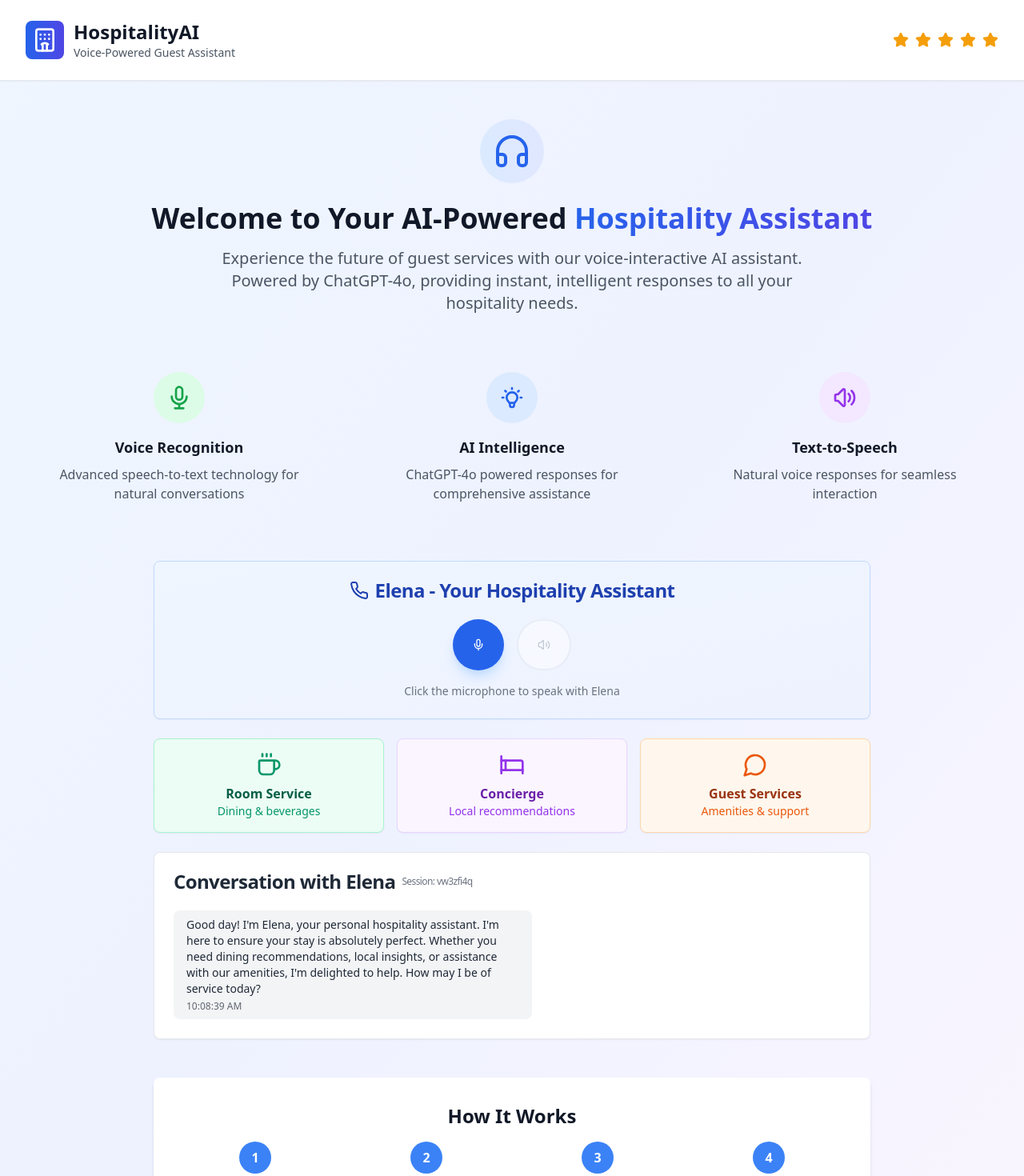
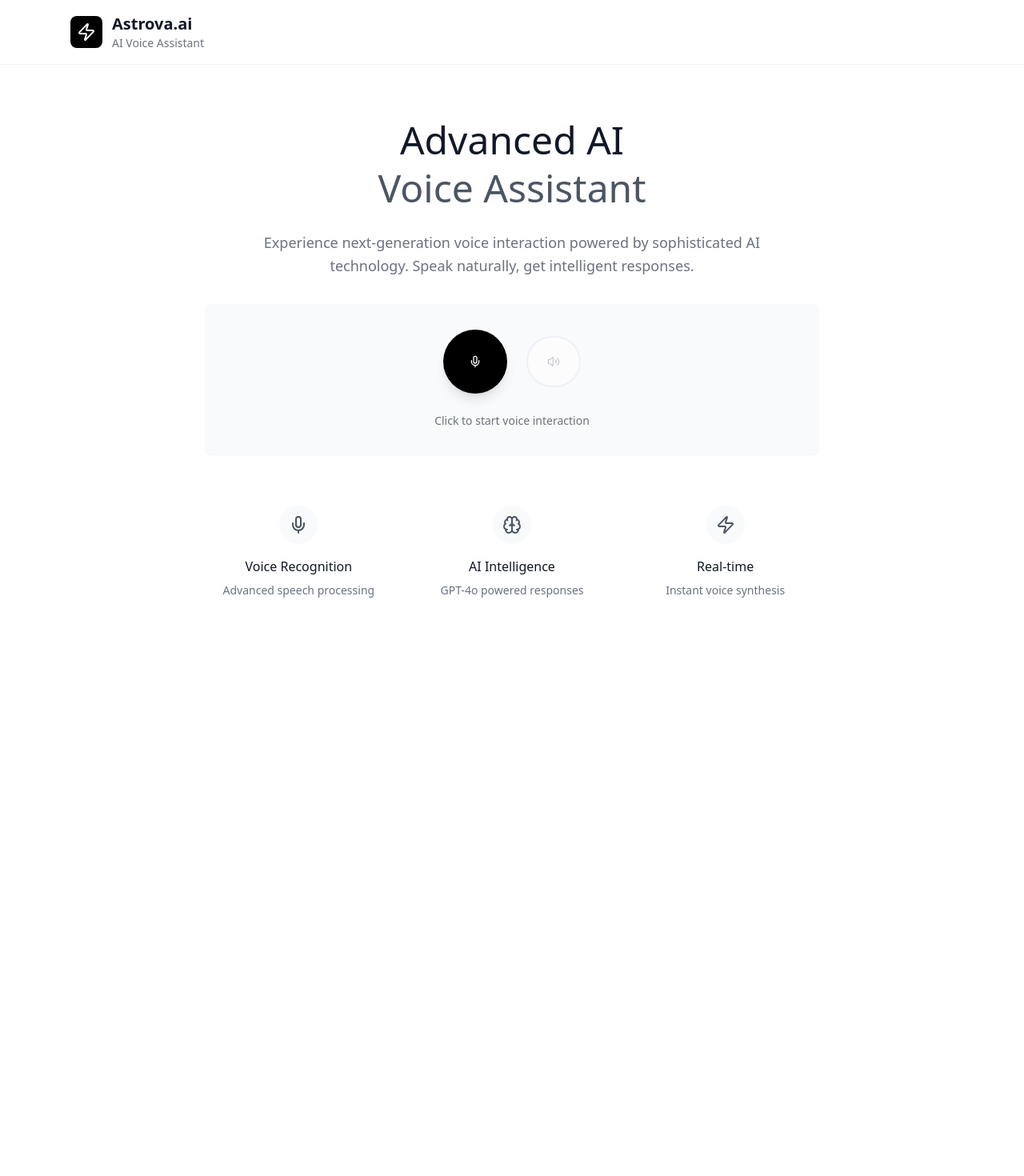
Before and after one commit to Kartik-Singhal26/chatty-host-pal, a React (Vite) app: page / in a window 1280 px wide. Shown: the top 1470 px of the page at 80% size. After the commit the page ends 812 px from the top, so only its background shows below. Built offline with nearby package versions, Linux system fonts and the light colour scheme.

Commit message:
Rename app and update UI
Rename the application and domain to astrova.ai. Update the UI to be minimal, modern, and sleek.

```diff
--- a/index.html
+++ b/index.html
@@ -1,19 +1,20 @@
+
 <!DOCTYPE html>
 <html lang="en">
   <head>
     <meta charset="UTF-8" />
     <meta name="viewport" content="width=device-width, initial-scale=1.0" />
-    <title>chatty-host-pal</title>
-    <meta name="description" content="Lovable Generated Project" />
-    <meta name="author" content="Lovable" />
+    <title>Astrova.ai - AI Voice Assistant</title>
+    <meta name="description" content="Advanced AI voice assistant powered by cutting-edge technology" />
+    <meta name="author" content="Astrova" />
 
-    <meta property="og:title" content="chatty-host-pal" />
-    <meta property="og:description" content="Lovable Generated Project" />
+    <meta property="og:title" content="Astrova.ai - AI Voice Assistant" />
+    <meta property="og:description" content="Advanced AI voice assistant powered by cutting-edge technology" />
     <meta property="og:type" content="website" />
     <meta property="og:image" content="https://lovable.dev/opengraph-image-p98pqg.png" />
 
     <meta name="twitter:card" content="summary_large_image" />
-    <meta name="twitter:site" content="@lovable_dev" />
+    <meta name="twitter:site" content="@astrova_ai" />
     <meta name="twitter:image" content="https://lovable.dev/opengraph-image-p98pqg.png" />
   </head>
 
--- a/src/components/VoiceInteraction.tsx
+++ b/src/components/VoiceInteraction.tsx
@@ -1,7 +1,8 @@
+
 import React, { useState, useRef, useCallback, useEffect } from 'react';
-import { Mic, MicOff, Volume2, VolumeX, MessageCircle, Phone, Coffee, Bed, Brain } from 'lucide-react';
+import { Mic, MicOff, Volume2, VolumeX, MessageCircle } from 'lucide-react';
 import { Button } from '@/components/ui/button';
-import { Card, CardContent, CardHeader, CardTitle } from '@/components/ui/card';
+import { Card, CardContent } from '@/components/ui/card';
 import { useToast } from '@/hooks/use-toast';
 import { supabase } from '@/integrations/supabase/client';
 
@@ -10,7 +11,6 @@ interface Message {
   text: string;
   isUser: boolean;
   timestamp: Date;
-  knowledgeUsed?: number;
 }
 
 interface VoiceInteractionProps {
@@ -22,14 +22,7 @@ const VoiceInteraction: React.FC<VoiceInteractionProps> = ({ onResponseGenerated
   const [isProcessing, setIsProcessing] = useState(false);
   const [isSpeaking, setIsSpeaking] = useState(false);
   const [sessionId, setSessionId] = useState<string>('');
-  const [messages, setMessages] = useState<Message[]>([
-    {
-      id: '1',
-      text: "Good day! I'm Elena, your personal hospitality assistant. I'm here to ensure your stay is absolutely perfect. Whether you need dining recommendations, local insights, or assistance with our amenities, I'm delighted to help. How may I be of service today?",
-      isUser: false,
-      timestamp: new Date()
-    }
-  ]);
+  const [messages, setMessages] = useState<Message[]>([]);
 
   const recognition = useRef<SpeechRecognition | null>(null);
   const synthesis = useRef<SpeechSynthesis>(window.speechSynthesis);
@@ -104,14 +97,12 @@ const VoiceInteraction: React.FC<VoiceInteractionProps> = ({ onResponseGenerated
       }
 
       const assistantResponse = data.response;
-      const knowledgeUsed = data.knowledgeUsed || 0;
 
       const assistantMessage: Message = {
         id: Date.now().toString(),
         text: assistantResponse,
         isUser: false,
-        timestamp: new Date(),
-        knowledgeUsed
+        timestamp: new Date()
       };
 
       setMessages(prev => [...prev, assistantMessage]);
@@ -120,7 +111,6 @@ const VoiceInteraction: React.FC<VoiceInteractionProps> = ({ onResponseGenerated
         onResponseGenerated(assistantResponse);
       }
 
-      // Speak the response with professional female voice
       speakText(assistantResponse);
 
     } catch (error) {
@@ -137,12 +127,10 @@ const VoiceInteraction: React.FC<VoiceInteractionProps> = ({ onResponseGenerated
 
   const speakText = (text: string) => {
     if ('speechSynthesis' in window) {
-      // Stop any ongoing speech
       synthesis.current.cancel();
 
       const utterance = new SpeechSynthesisUtterance(text);
 
-      // Enhanced voice settings for professional female voice
       const voices = synthesis.current.getVoices();
       const femaleVoice = voices.find(voice =>
         voice.name.toLowerCase().includes('female') ||
@@ -156,19 +144,18 @@ const VoiceInteraction: React.FC<VoiceInteractionProps> = ({ onResponseGenerated
         utterance.voice = femaleVoice;
       }
 
-      // Professional voice settings
-      utterance.rate = 0.85; // Slightly slower for elegance
-      utterance.pitch = 1.1; // Slightly higher pitch
-      utterance.volume = 0.9; // Clear volume
+      utterance.rate = 0.9;
+      utterance.pitch = 1.1;
+      utterance.volume = 0.9;
 
       utterance.onstart = () => {
         setIsSpeaking(true);
-        console.log('Elena started speaking');
+        console.log('AI started speaking');
       };
 
       utterance.onend = () => {
         setIsSpeaking(false);
-        console.log('Elena finished speaking');
+        console.log('AI finished speaking');
       };
 
       utterance.onerror = (event) => {
@@ -213,25 +200,19 @@ const VoiceInteraction: React.FC<VoiceInteractionProps> = ({ onResponseGenerated
   };
 
   return (
-    <div className="w-full max-w-4xl mx-auto space-y-6">
+    <div className="w-full max-w-3xl mx-auto space-y-8">
       {/* Voice Controls */}
-      <Card className="border-blue-200 bg-gradient-to-br from-blue-50 to-indigo-50">
-        <CardHeader>
-          <CardTitle className="text-center text-blue-800 flex items-center justify-center gap-2">
-            <Phone className="h-6 w-6" />
-            Elena - Your Hospitality Assistant
-          </CardTitle>
-        </CardHeader>
-        <CardContent className="text-center space-y-4">
-          <div className="flex justify-center items-center gap-4">
+      <Card className="border-0 bg-gray-50">
+        <CardContent className="text-center p-8">
+          <div className="flex justify-center items-center gap-6 mb-6">
             <Button
               onClick={isListening ? stopListening : startListening}
               disabled={isProcessing}
               size="lg"
-              className={`h-16 w-16 rounded-full transition-all duration-300 ${
+              className={`h-20 w-20 rounded-full transition-all duration-300 border-0 ${
                 isListening
-                  ? 'bg-red-500 hover:bg-red-600 animate-pulse shadow-lg shadow-red-200'
-                  : 'bg-blue-600 hover:bg-blue-700 shadow-lg shadow-blue-200'
+                  ? 'bg-red-500 hover:bg-red-600 shadow-lg scale-110'
+                  : 'bg-black hover:bg-gray-800 shadow-lg hover:scale-105'
               }`}
             >
               {isListening ? (
@@ -246,98 +227,59 @@ const VoiceInteraction: React.FC<VoiceInteractionProps> = ({ onResponseGenerated
               disabled={!isSpeaking}
               size="lg"
               variant="outline"
-              className="h-16 w-16 rounded-full border-2"
+              className="h-16 w-16 rounded-full border-2 bg-white"
             >
               {isSpeaking ? (
-                <VolumeX className="h-8 w-8 text-red-500" />
+                <VolumeX className="h-6 w-6 text-red-500" />
               ) : (
-                <Volume2 className="h-8 w-8 text-gray-400" />
+                <Volume2 className="h-6 w-6 text-gray-400" />
               )}
             </Button>
           </div>
 
-          <div className="text-sm text-gray-600">
-            {isListening && <p className="text-blue-600 font-medium animate-pulse">🎤 Elena is listening...</p>}
-            {isProcessing && <p className="text-amber-600 font-medium">🧠 Elena is thinking...</p>}
-            {isSpeaking && <p className="text-green-600 font-medium">🔊 Elena is speaking...</p>}
+          <div className="text-sm">
+            {isListening && <p className="text-black font-medium">Listening...</p>}
+            {isProcessing && <p className="text-gray-600 font-medium">Processing...</p>}
+            {isSpeaking && <p className="text-black font-medium">Speaking...</p>}
             {!isListening && !isProcessing && !isSpeaking && (
-              <p className="text-gray-500">Click the microphone to speak with Elena</p>
+              <p className="text-gray-500">Click to start voice interaction</p>
             )}
           </div>
         </CardContent>
       </Card>
 
-      {/* Service Categories */}
-      <div className="grid grid-cols-1 md:grid-cols-3 gap-4">
-        <Card className="border-emerald-200 bg-emerald-50 hover:shadow-md transition-shadow">
-          <CardContent className="p-4 text-center">
-            <Coffee className="h-8 w-8 text-emerald-600 mx-auto mb-2" />
-            <h3 className="font-semibold text-emerald-800">Room Service</h3>
-            <p className="text-sm text-emerald-600">Dining & beverages</p>
-          </CardContent>
-        </Card>
-
-        <Card className="border-purple-200 bg-purple-50 hover:shadow-md transition-shadow">
-          <CardContent className="p-4 text-center">
-            <Bed className="h-8 w-8 text-purple-600 mx-auto mb-2" />
-            <h3 className="font-semibold text-purple-800">Concierge</h3>
-            <p className="text-sm text-purple-600">Local recommendations</p>
-          </CardContent>
-        </Card>
-
-        <Card className="border-orange-200 bg-orange-50 hover:shadow-md transition-shadow">
-          <CardContent className="p-4 text-center">
-            <MessageCircle className="h-8 w-8 text-orange-600 mx-auto mb-2" />
-            <h3 className="font-semibold text-orange-800">Guest Services</h3>
-            <p className="text-sm text-orange-600">Amenities & support</p>
-          </CardContent>
-        </Card>
+      {/* Conversation Display */}
+      {messages.length > 0 && (
+        <Card className="border-0 bg-white shadow-sm">
+          <CardContent className="p-6">
+            <div className="flex items-center gap-2 mb-4 text-sm text-gray-500">
+              <MessageCircle className="h-4 w-4" />
+              <span>Conversation</span>
             </div>
-
-      {/* Conversation Display */}
-      <Card className="border-gray-200">
-        <CardHeader>
-          <CardTitle className="text-gray-800 flex items-center gap-2">
-            Conversation with Elena
-            {sessionId && (
-              <span className="text-xs text-gray-500 font-normal">
-                Session: {sessionId.slice(-8)}
-              </span>
-            )}
-          </CardTitle>
-        </CardHeader>
-        <CardContent>
-          <div className="space-y-4 max-h-96 overflow-y-auto">
+            <div className="space-y-4 max-h-80 overflow-y-auto">
               {messages.map((message) => (
                 <div
                   key={message.id}
                   className={`flex ${message.isUser ? 'justify-end' : 'justify-start'}`}
                 >
                   <div
-                  className={`max-w-xs lg:max-w-md px-4 py-2 rounded-lg ${
+                    className={`max-w-xs lg:max-w-md px-4 py-3 rounded-2xl text-sm ${
                       message.isUser
-                      ? 'bg-blue-600 text-white'
+                        ? 'bg-black text-white'
                         : 'bg-gray-100 text-gray-800'
                     }`}
                   >
-                  <p className="text-sm">{message.text}</p>
-                  <div className="flex items-center justify-between mt-1">
-                    <p className="text-xs opacity-70">
+                    <p>{message.text}</p>
+                    <p className="text-xs opacity-70 mt-1">
                       {message.timestamp.toLocaleTimeString()}
                     </p>
-                    {message.knowledgeUsed !== undefined && message.knowledgeUsed > 0 && (
-                      <div className="flex items-center gap-1 text-xs opacity-70">
-                        <Brain className="h-3 w-3" />
-                        <span>{message.knowledgeUsed}</span>
-                      </div>
-                    )}
-                  </div>
                   </div>
                 </div>
               ))}
             </div>
           </CardContent>
         </Card>
+      )}
     </div>
   );
 };
--- a/src/pages/Index.tsx
+++ b/src/pages/Index.tsx
@@ -1,122 +1,75 @@
 
 import React from 'react';
 import VoiceInteraction from '@/components/VoiceInteraction';
-import { Hotel, Star, Headphones } from 'lucide-react';
+import { Zap, Mic, Brain } from 'lucide-react';
 
 const Index = () => {
   return (
-    <div className="min-h-screen bg-gradient-to-br from-blue-50 via-indigo-50 to-purple-50">
-      {/* Header */}
-      <header className="bg-white shadow-sm border-b border-gray-200">
-        <div className="max-w-7xl mx-auto px-4 sm:px-6 lg:px-8 py-6">
+    <div className="min-h-screen bg-white">
+      {/* Minimal Header */}
+      <header className="border-b border-gray-100">
+        <div className="max-w-6xl mx-auto px-6 py-4">
           <div className="flex items-center justify-between">
             <div className="flex items-center space-x-3">
-              <div className="bg-gradient-to-r from-blue-600 to-indigo-600 p-2 rounded-lg">
-                <Hotel className="h-8 w-8 text-white" />
+              <div className="bg-black p-2 rounded-lg">
+                <Zap className="h-6 w-6 text-white" />
               </div>
               <div>
-                <h1 className="text-2xl font-bold text-gray-900">HospitalityAI</h1>
-                <p className="text-sm text-gray-600">Voice-Powered Guest Assistant</p>
+                <h1 className="text-xl font-semibold text-gray-900">Astrova.ai</h1>
+                <p className="text-sm text-gray-500">AI Voice Assistant</p>
               </div>
-            </div>
-            <div className="flex items-center space-x-2 text-amber-500">
-              <Star className="h-5 w-5 fill-current" />
-              <Star className="h-5 w-5 fill-current" />
-              <Star className="h-5 w-5 fill-current" />
-              <Star className="h-5 w-5 fill-current" />
-              <Star className="h-5 w-5 fill-current" />
             </div>
           </div>
         </div>
       </header>
 
       {/* Hero Section */}
-      <section className="py-12">
-        <div className="max-w-7xl mx-auto px-4 sm:px-6 lg:px-8">
-          <div className="text-center mb-12">
-            <div className="flex justify-center mb-6">
-              <div className="bg-gradient-to-r from-blue-100 to-indigo-100 p-4 rounded-full">
-                <Headphones className="h-12 w-12 text-blue-600" />
-              </div>
-            </div>
-            <h2 className="text-4xl font-bold text-gray-900 mb-4">
-              Welcome to Your AI-Powered
-              <span className="text-transparent bg-clip-text bg-gradient-to-r from-blue-600 to-indigo-600">
-                {" "}Hospitality Assistant
-              </span>
+      <section className="py-16">
+        <div className="max-w-4xl mx-auto px-6 text-center">
+          <div className="mb-8">
+            <h2 className="text-5xl font-light text-gray-900 mb-6 leading-tight">
+              Advanced AI
+              <span className="block font-normal text-gray-600">Voice Assistant</span>
             </h2>
-            <p className="text-xl text-gray-600 max-w-3xl mx-auto">
-              Experience the future of guest services with our voice-interactive AI assistant.
-              Powered by ChatGPT-4o, providing instant, intelligent responses to all your hospitality needs.
+            <p className="text-lg text-gray-500 max-w-2xl mx-auto leading-relaxed">
+              Experience next-generation voice interaction powered by sophisticated AI technology.
+              Speak naturally, get intelligent responses.
             </p>
           </div>
 
-          {/* Features Grid */}
-          <div className="grid grid-cols-1 md:grid-cols-3 gap-8 mb-12">
-            <div className="text-center p-6">
-              <div className="bg-green-100 w-16 h-16 rounded-full flex items-center justify-center mx-auto mb-4">
-                <svg className="w-8 h-8 text-green-600" fill="none" stroke="currentColor" viewBox="0 0 24 24">
-                  <path strokeLinecap="round" strokeLinejoin="round" strokeWidth={2} d="M19 11a7 7 0 01-7 7m0 0a7 7 0 01-7-7m7 7v4m0 0H8m4 0h4m-4-8a3 3 0 01-3-3V5a3 3 0 116 0v6a3 3 0 01-3 3z" />
-                </svg>
+          {/* Voice Interaction Component */}
+          <div className="mb-16">
+            <VoiceInteraction
+              onResponseGenerated={(response) => {
+                console.log('Response generated:', response);
+              }}
+            />
+          </div>
+
+          {/* Minimal Features */}
+          <div className="grid grid-cols-1 md:grid-cols-3 gap-8 max-w-3xl mx-auto">
+            <div className="text-center">
+              <div className="w-12 h-12 bg-gray-50 rounded-full flex items-center justify-center mx-auto mb-4">
+                <Mic className="h-6 w-6 text-gray-600" />
               </div>
-              <h3 className="text-lg font-semibold text-gray-900 mb-2">Voice Recognition</h3>
-              <p className="text-gray-600">Advanced speech-to-text technology for natural conversations</p>
+              <h3 className="font-medium text-gray-900 mb-2">Voice Recognition</h3>
+              <p className="text-sm text-gray-500">Advanced speech processing</p>
             </div>
 
-            <div className="text-center p-6">
-              <div className="bg-blue-100 w-16 h-16 rounded-full flex items-center justify-center mx-auto mb-4">
-                <svg className="w-8 h-8 text-blue-600" fill="none" stroke="currentColor" viewBox="0 0 24 24">
-                  <path strokeLinecap="round" strokeLinejoin="round" strokeWidth={2} d="M9.663 17h4.673M12 3v1m6.364 1.636l-.707.707M21 12h-1M4 12H3m3.343-5.657l-.707-.707m2.828 9.9a5 5 0 117.072 0l-.548.547A3.374 3.374 0 0014 18.469V19a2 2 0 11-4 0v-.531c0-.895-.356-1.754-.988-2.386l-.548-.547z" />
-                </svg>
+            <div className="text-center">
+              <div className="w-12 h-12 bg-gray-50 rounded-full flex items-center justify-center mx-auto mb-4">
+                <Brain className="h-6 w-6 text-gray-600" />
               </div>
-              <h3 className="text-lg font-semibold text-gray-900 mb-2">AI Intelligence</h3>
-              <p className="text-gray-600">ChatGPT-4o powered responses for comprehensive assistance</p>
+              <h3 className="font-medium text-gray-900 mb-2">AI Intelligence</h3>
+              <p className="text-sm text-gray-500">GPT-4o powered responses</p>
             </div>
 
-            <div className="text-center p-6">
-              <div className="bg-purple-100 w-16 h-16 rounded-full flex items-center justify-center mx-auto mb-4">
-                <svg className="w-8 h-8 text-purple-600" fill="none" stroke="currentColor" viewBox="0 0 24 24">
-                  <path strokeLinecap="round" strokeLinejoin="round" strokeWidth={2} d="M15.536 8.464a5 5 0 010 7.072m2.828-9.9a9 9 0 010 12.728M5.586 15H4a1 1 0 01-1-1v-4a1 1 0 011-1h1.586l4.707-4.707C10.923 3.663 12 4.109 12 5v14c0 .891-1.077 1.337-1.707.707L5.586 15z" />
-                </svg>
+            <div className="text-center">
+              <div className="w-12 h-12 bg-gray-50 rounded-full flex items-center justify-center mx-auto mb-4">
+                <Zap className="h-6 w-6 text-gray-600" />
               </div>
-              <h3 className="text-lg font-semibold text-gray-900 mb-2">Text-to-Speech</h3>
-              <p className="text-gray-600">Natural voice responses for seamless interaction</p>
-            </div>
-          </div>
-
-          {/* Main Voice Interaction Component */}
-          <VoiceInteraction
-            onResponseGenerated={(response) => {
-              console.log('Response generated:', response);
-            }}
-          />
-
-          {/* Additional Info */}
-          <div className="mt-12 text-center">
-            <div className="bg-white rounded-lg shadow-md p-8 max-w-4xl mx-auto">
-              <h3 className="text-2xl font-bold text-gray-900 mb-4">How It Works</h3>
-              <div className="grid grid-cols-1 md:grid-cols-4 gap-6">
-                <div className="text-center">
-                  <div className="bg-blue-500 text-white w-10 h-10 rounded-full flex items-center justify-center mx-auto mb-3 font-bold">1</div>
-                  <h4 className="font-semibold text-gray-900 mb-2">Speak</h4>
-                  <p className="text-sm text-gray-600">Click the microphone and speak your request naturally</p>
-                </div>
-                <div className="text-center">
-                  <div className="bg-blue-500 text-white w-10 h-10 rounded-full flex items-center justify-center mx-auto mb-3 font-bold">2</div>
-                  <h4 className="font-semibold text-gray-900 mb-2">Process</h4>
-                  <p className="text-sm text-gray-600">AI analyzes your request using ChatGPT-4o</p>
-                </div>
-                <div className="text-center">
-                  <div className="bg-blue-500 text-white w-10 h-10 rounded-full flex items-center justify-center mx-auto mb-3 font-bold">3</div>
-                  <h4 className="font-semibold text-gray-900 mb-2">Respond</h4>
-                  <p className="text-sm text-gray-600">Get intelligent, helpful responses instantly</p>
-                </div>
-                <div className="text-center">
-                  <div className="bg-blue-500 text-white w-10 h-10 rounded-full flex items-center justify-center mx-auto mb-3 font-bold">4</div>
-                  <h4 className="font-semibold text-gray-900 mb-2">Listen</h4>
-                  <p className="text-sm text-gray-600">Hear the response spoken back to you</p>
-                </div>
-              </div>
+              <h3 className="font-medium text-gray-900 mb-2">Real-time</h3>
+              <p className="text-sm text-gray-500">Instant voice synthesis</p>
             </div>
           </div>
         </div>
```
Lines whose indentation alone changed are shown as unchanged.
